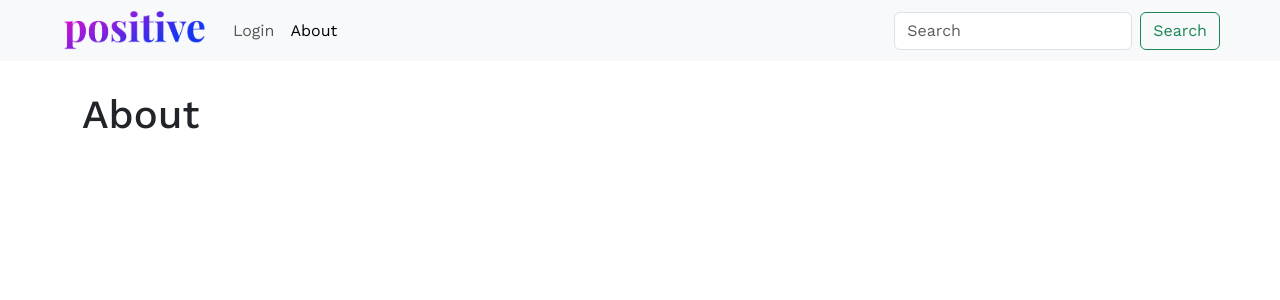
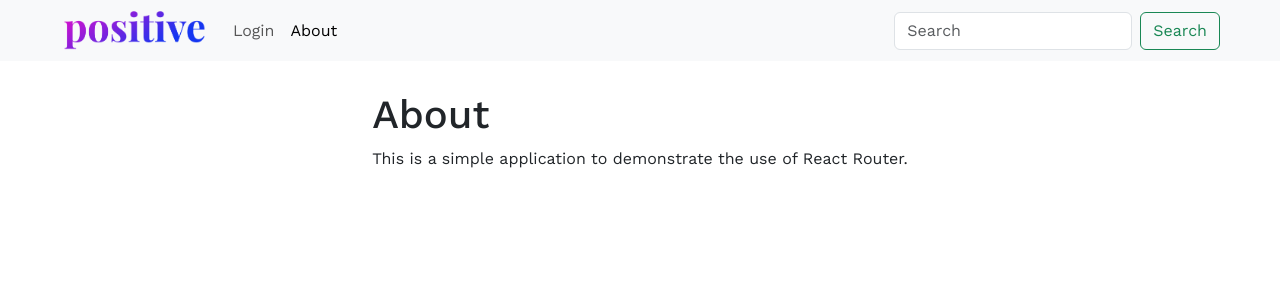
Before and after one commit to Parbelaez/positive_frontend_pp5_v2024, a React (Create React App) app: page /about in a window 1280 px wide. Shown: the top 300 px of the page. Built offline with nearby package versions, Linux system fonts and the light colour scheme; a web font is replaced by a local one.

Commit message:
Create the boilerplate for the about and NotFound pages

```diff
--- a/package.json
+++ b/package.json
@@ -6,6 +6,7 @@
     "@testing-library/jest-dom": "^5.17.0",
     "@testing-library/react": "^13.4.0",
     "@testing-library/user-event": "^13.5.0",
+    "axios": "^1.6.8",
     "bootstrap": "^5.3.3",
     "react": "^18.2.0",
     "react-bootstrap": "^2.10.2",
--- a/src/App.js
+++ b/src/App.js
@@ -2,6 +2,9 @@ import { Container } from 'react-bootstrap';
 import styles from './App.module.css';
 import NavBar from './components/NavBar';
 import { Routes, Route } from 'react-router-dom';
+import NotFound from './pages/NotFound';
+import About from './pages/About';
+import './api/axiosDefaults';
 
 
 function App() {
@@ -12,7 +15,8 @@ function App() {
         <Routes>
           <Route exact path="/" element={<h1>Home</h1>} />
           <Route path="/login" element={<h1>Login</h1>} />
-          <Route path="/about" element={<h1>About</h1>} />
+          <Route path="/about" element={<About />} />
+          <Route path="*" element={<NotFound />} />
         </Routes>
       </Container>
     </div>
--- /dev/null
+++ b/src/api/axiosDefaults.js
@@ -0,0 +1,5 @@
+import axios from "axios";
+
+axios.defaults.baseURL = "https://positive-api-55b6b5b25a88.herokuapp.com/";
+axios.defaults.headers.post["Content-Type"] = "multipart/form-data";
+axios.defaults.withCredentials = true;
--- /dev/null
+++ b/src/pages/About.jsx
@@ -0,0 +1,20 @@
+import { Container, Row, Col } from "react-bootstrap";
+
+
+function About() {
+    return (
+        <Container>
+            <Row className="justify-content-md-center">
+                <Col md="auto">
+                    <h1>About</h1>
+                    <p>
+                        This is a simple application to demonstrate the use of
+                        React Router.
+                    </p>
+                </Col>
+            </Row>
+        </Container>
+    );
+}
+
+export default About;
--- /dev/null
+++ b/src/pages/NotFound.jsx
@@ -0,0 +1,19 @@
+import { Container, Row, Col } from "react-bootstrap";
+
+function NotFound() {
+  return (
+    <Container>
+        <Row className="justify-content-md-center">
+                <Col md="auto">
+                    <h1>PAGE NOT FOUND</h1>
+                    <p>
+                        Sorry, the page you are looking for does not exist.
+                        But, not to worry. You can always go back to the home page.
+                    </p>
+                </Col>
+        </Row>
+    </Container>
+    );
+}
+
+export default NotFound;
```
Also changed, not shown: 1 other file (tests, documents, lock files or other folders).
